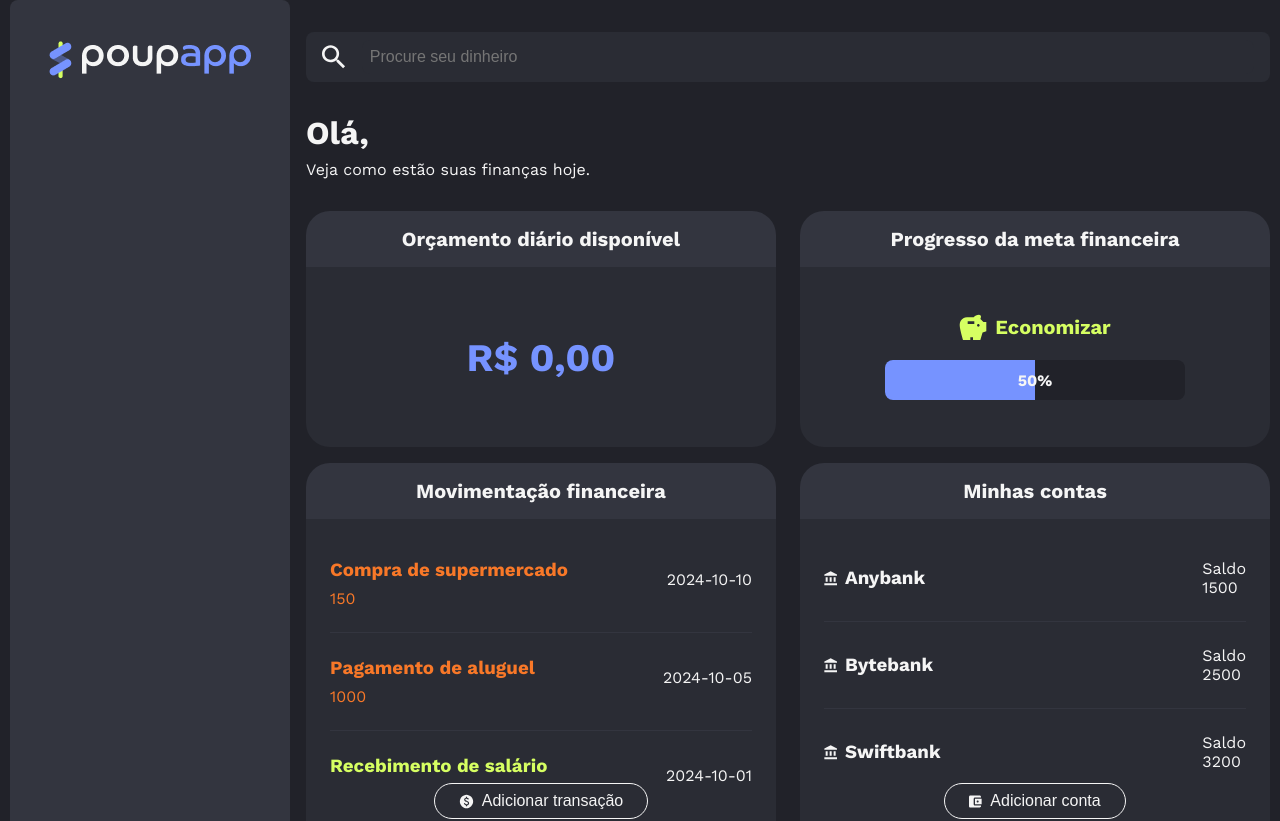
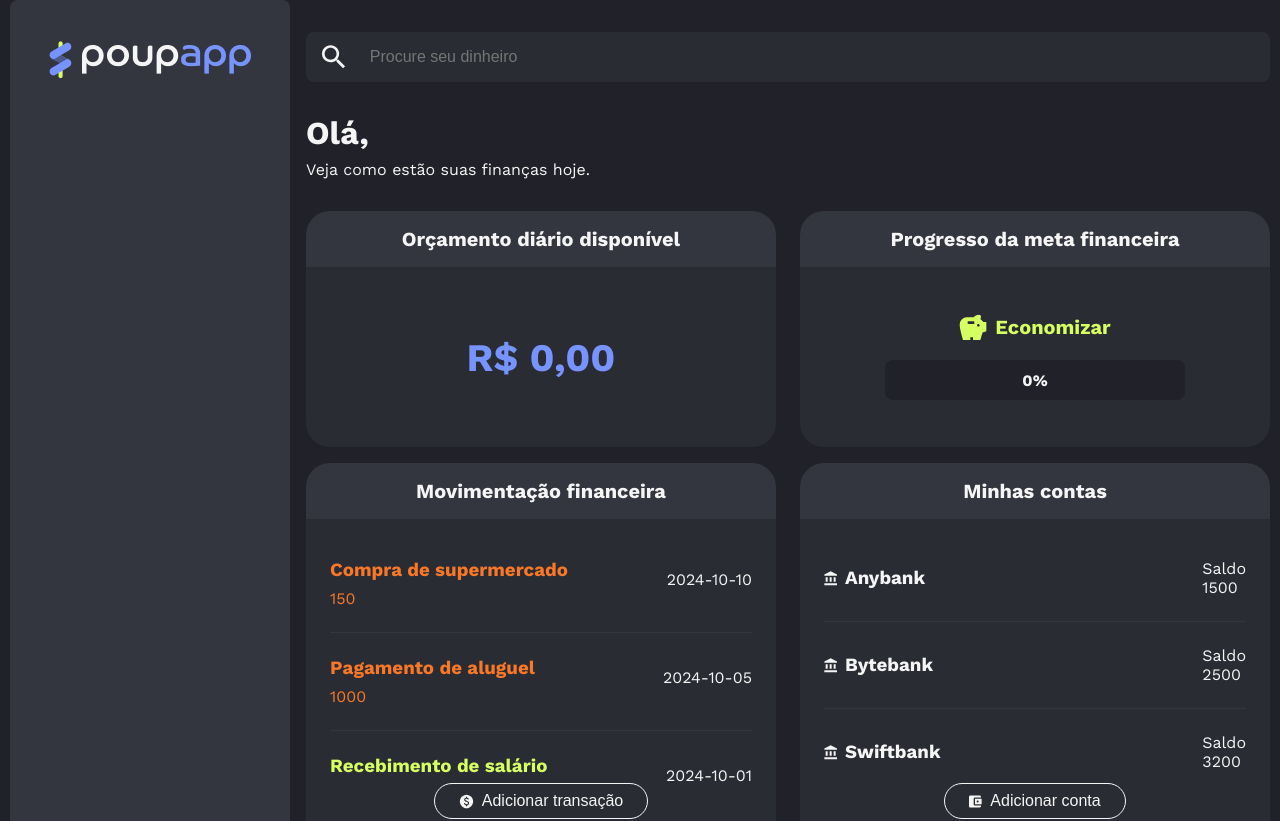
Before and after one commit to guitotti/poupapp, a React (Vite) app: page /home in a window 1280 px wide. Shown: the top 821 px of the page. Built offline with nearby package versions, Linux system fonts and the light colour scheme.

Commit message:
feat: consume custom selector to calculate goals in progress bar

```diff
--- a/src/components/MetaFinanceira/BarraProgresso/BarraProgresso.jsx
+++ b/src/components/MetaFinanceira/BarraProgresso/BarraProgresso.jsx
@@ -1,4 +1,6 @@
 import React from "react";
+import { useSelector } from "react-redux";
+import { calculaMetaSelector } from "src/redux/selectors/calculaMetaSelector";
 import styled from "styled-components";
 
 export const BarraContainer = styled.div`
@@ -32,7 +34,7 @@ export const TextoProgresso = styled.div`
 `;
 
 const BarraProgresso = () => {
-  const progressoMeta = 50;
+  const progressoMeta = useSelector(calculaMetaSelector);
 
   return (
     <BarraContainer>
```
